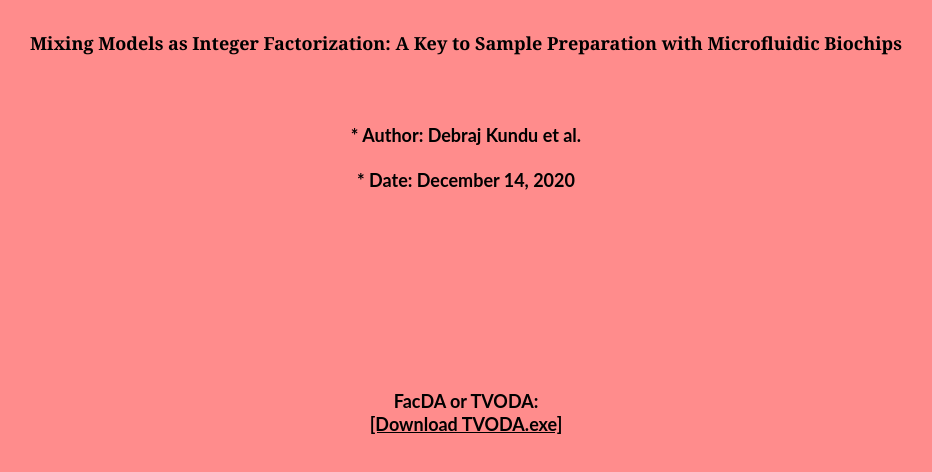
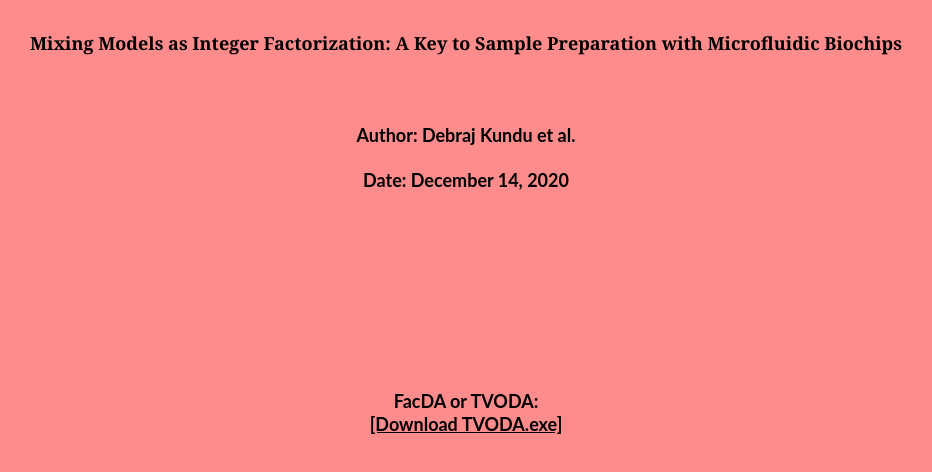
Before and after one commit to DKundu-1/FacDA.github.io, a plain HTML site: page index.html in a window 1280 px wide. Shown: the whole page, without its empty margins (174-1106 px from the left). Drawn offline with Linux system fonts and the light colour scheme.

Commit message:
Update index.html

```diff
--- a/index.html
+++ b/index.html
@@ -18,9 +18,9 @@ style="background-image: url('pic1.jpg');  background-size: 100%;
 	</h1>
 	<h3 align="center">
 	<br /><br />
-	<font face="Lato" height: "200px" style="float: center-left" size="4" color="black">* Author: Debraj Kundu et al.</font>
+	<font face="Lato" height: "200px" style="float: center-left" size="4" color="black"> Author: Debraj Kundu et al.</font>
 	<br /><br />
-	<font face="Lato" height: "200px" style="float: center-left" size="4" color="black">* Date: December 14, 2020</font>
+	<font face="Lato" height: "200px" style="float: center-left" size="4" color="black"> Date: December 14, 2020</font>
 
 
 	<br /><br /><br /><br /><br /><br /><br /><br /><br /><br />
```
